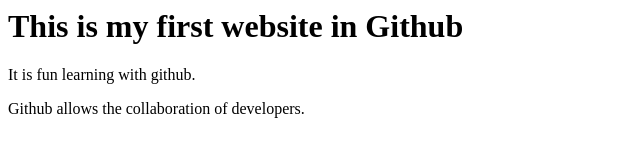
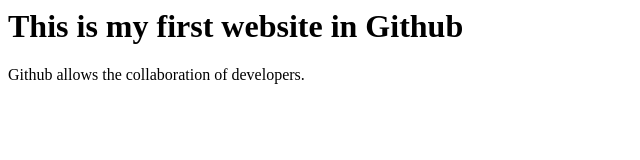
Before and after one commit to Jillypris/firstsite, a plain HTML site: page index.html in a window 1280 px wide. Shown: the whole page, without its empty margins (0-640 px from the left). Drawn offline with Linux system fonts and the light colour scheme.

Commit message:
removed the first paragraph

```diff
--- a/index.html
+++ b/index.html
@@ -3,7 +3,7 @@
 		<h1>This is my first website in Github</h1>
 	</head>
 	<body>
-		<p>It is fun learning with github.</p>
+
 		<p>Github allows the collaboration of developers.</p>
 	</body>
 </html>
```
